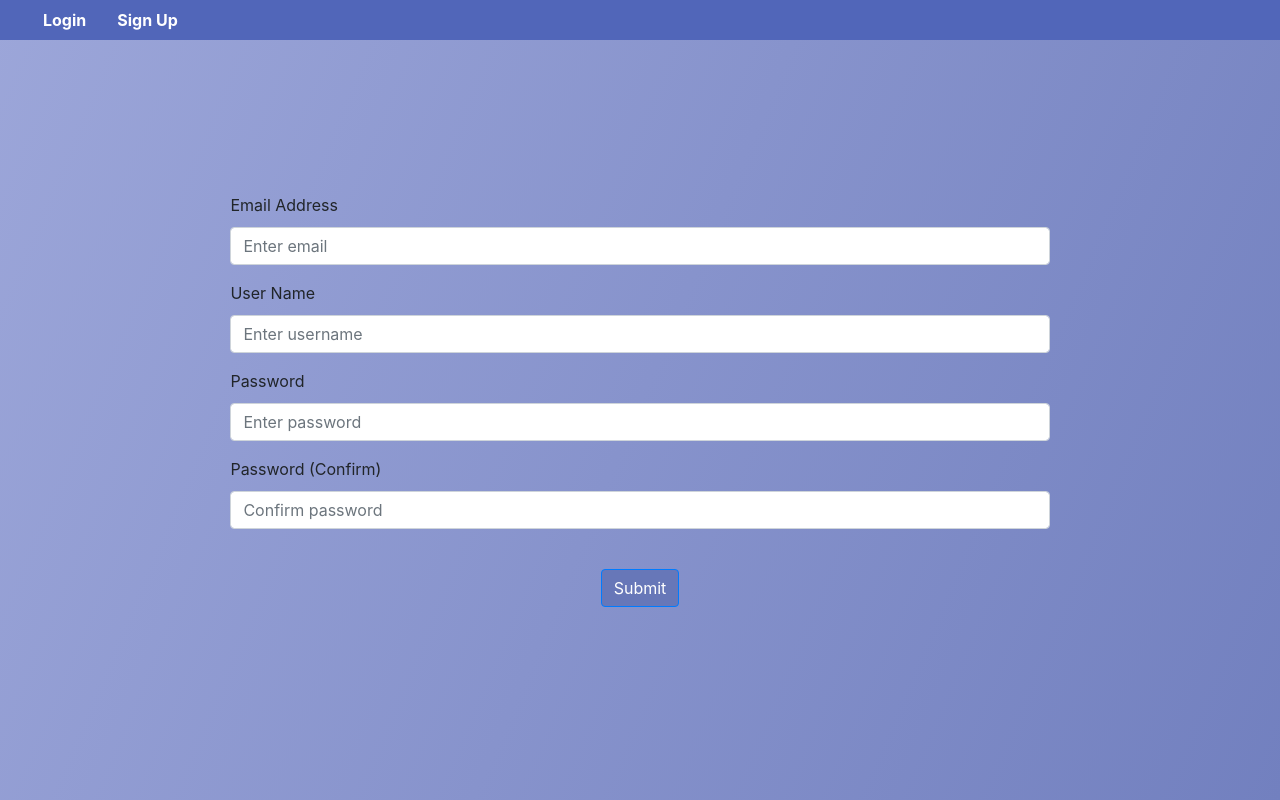
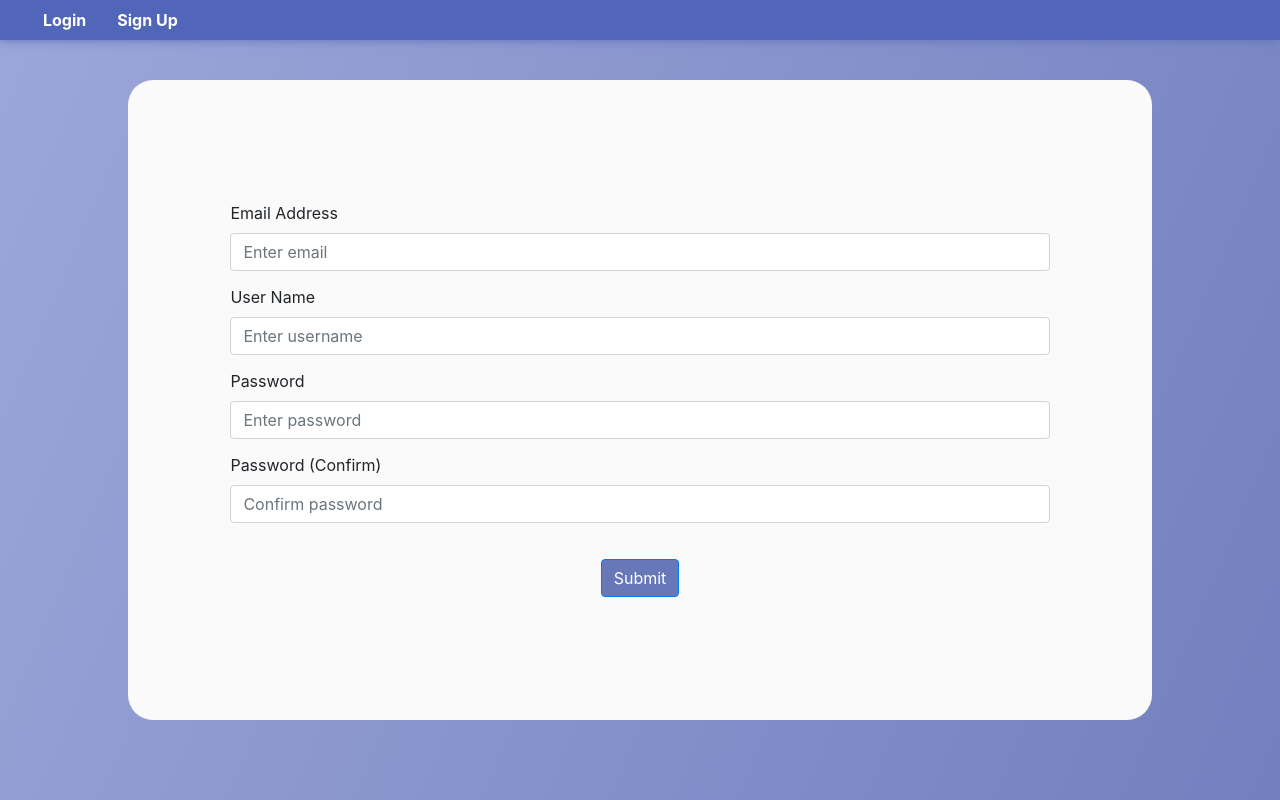
Before and after one commit to lhienga/flashcard-game, a Flask app: page /sign-up in a window 1280 px wide. Run offline with Flask 3, Linux system fonts and the light colour scheme; some libraries are stand-ins or nearby versions.

Commit message:
minor changes

```diff
--- /dev/null
+++ b/static/global.css
@@ -0,0 +1,43 @@
+body {
+  margin: 0;
+  line-height: normal;
+}
+img {
+  max-width: 100%;
+  max-height: 100%;
+}
+:root {
+  /* fonts */
+  --app-body: Rubik;
+  --font-roboto: Roboto;
+
+  /* font sizes */
+  --app-body-size: 17px;
+  --font-size-mini: 15px;
+  --font-size-base: 16px;
+
+  /* Colors */
+  --color-white: #fff;
+  --color-gray-100: #fafafa;
+  --black-and-white-black: #100f0d;
+  --others-borders: #e9e4d1;
+  --typography-body: #403e39;
+  --color-orchid: #5e71b9;
+  --color-dimgray: #5e5e5e;
+  --color-darkgray: #acacac;
+
+
+  /* Gaps */
+  --gap-base: 16px;
+  --gap-8xs: 5px;
+  --gap-xs: 12px;
+
+  /* Paddings */
+  --padding-xs: 12px;
+
+  /* Border radiuses */
+  --br-xs: 12px;
+  --br-9xs: 4px;
+  --br-7xs: 6px;
+  --br-6xl: 25px;
+}
```
Also changed, not shown: requirement.txt (renamed from requirements.txt), static/signup.css (line endings or trailing spaces).
